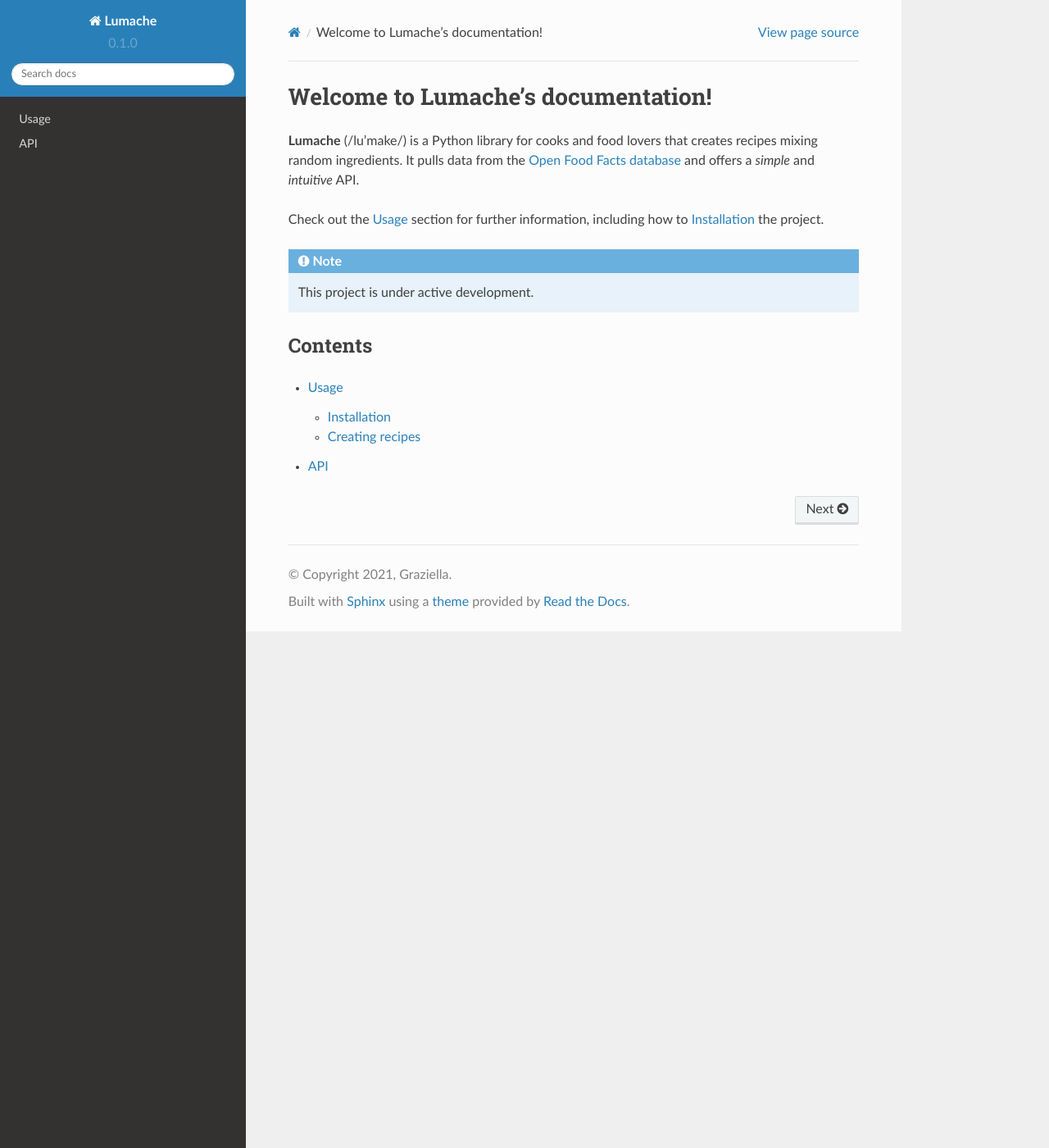
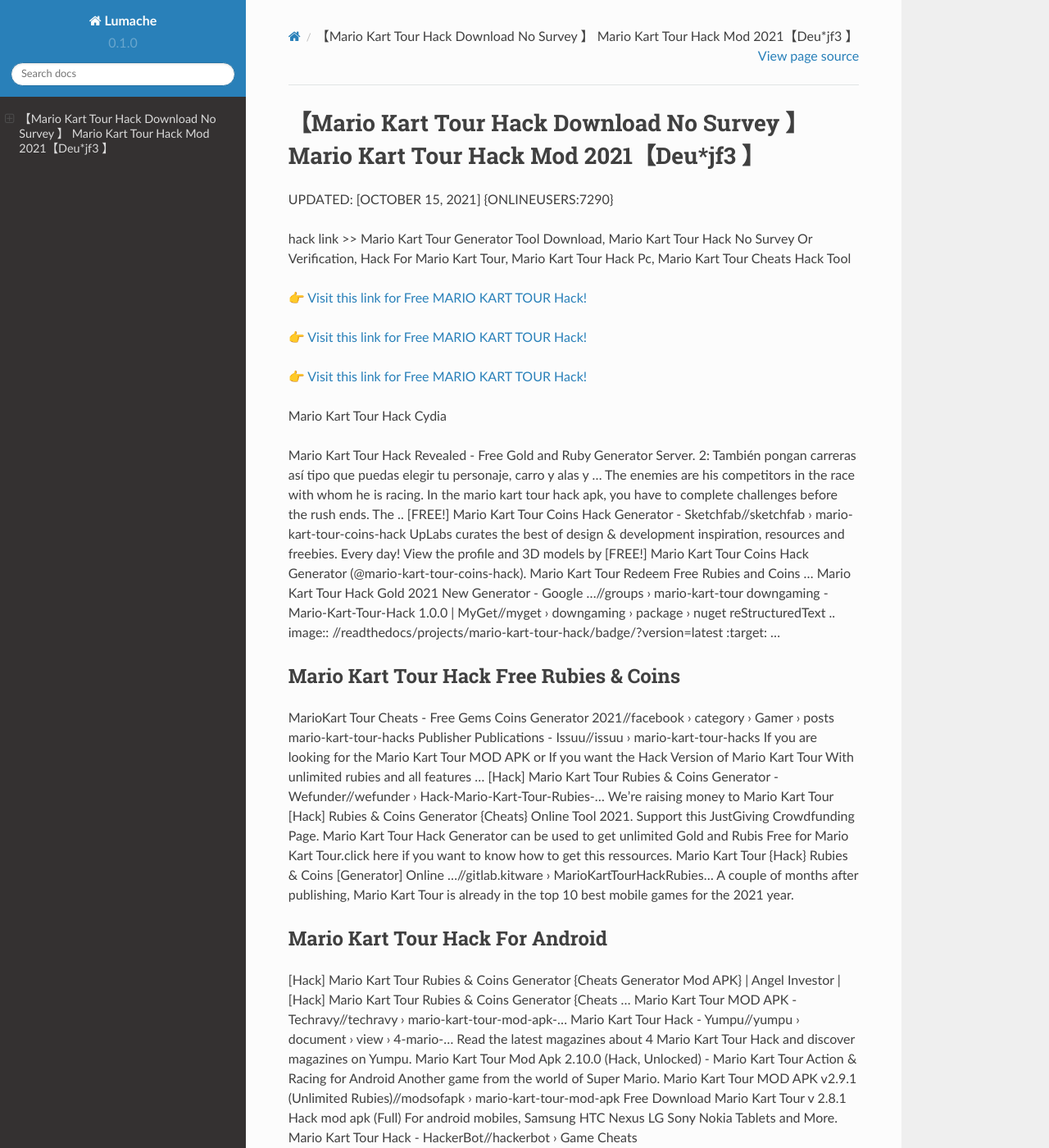
Before and after one commit to Eriknb/Mario89KartTour, a Sphinx documentation site: the page built from docs/source/index.rst, in a window 1280 px wide and 1400 px high. Shown: the whole window at 82% size. Built offline with Sphinx 7.4.7 and the Read the Docs theme 2.0.0, drawn with Linux system fonts in a browser that asks for light colours; some of the changed text lies outside the part shown.

Commit message:
Update index.rst

```diff
--- a/docs/source/index.rst
+++ b/docs/source/index.rst
@@ -1,22 +1,62 @@
-Welcome to Lumache's documentation!
-===================================
+【Mario Kart Tour Hack Download No Survey 】 Mario Kart Tour Hack Mod 2021【Deu*jf3 】
+==============================================================================
+UPDATED: [OCTOBER 15, 2021] {ONLINEUSERS:7290}
 
-**Lumache** (/lu'make/) is a Python library for cooks and food lovers
-that creates recipes mixing random ingredients.
-It pulls data from the `Open Food Facts database <https://world.openfoodfacts.org/>`_
-and offers a *simple* and *intuitive* API.
+hack link >> Mario Kart Tour Generator Tool Download, Mario Kart Tour Hack No Survey Or Verification, Hack For Mario Kart Tour, Mario Kart Tour Hack Pc, Mario Kart Tour Cheats Hack Tool
 
-Check out the :doc:`usage` section for further information, including
-how to :ref:`installation` the project.
+`👉 Visit this link for Free MARIO KART TOUR Hack! <https://redirekt.in/nlige>`_
 
-.. note::
+`👉 Visit this link for Free MARIO KART TOUR Hack! <https://redirekt.in/nlige>`_
 
-   This project is under active development.
+`👉 Visit this link for Free MARIO KART TOUR Hack! <https://redirekt.in/nlige>`_
 
-Contents
---------
+Mario Kart Tour Hack Cydia
 
-.. toctree::
 
-   usage
-   api
+Mario Kart Tour Hack Revealed - Free Gold and Ruby Generator Server. 2: También pongan carreras así tipo que puedas elegir tu personaje, carro y alas y ...
+The enemies are his competitors in the race with whom he is racing. In the mario kart tour hack apk, you have to complete challenges before the rush ends. The ..
+[FREE!] Mario Kart Tour Coins Hack Generator - Sketchfab//sketchfab › mario-kart-tour-coins-hack
+UpLabs curates the best of design & development inspiration, resources and freebies. Every day!
+View the profile and 3D models by [FREE!] Mario Kart Tour Coins Hack Generator (@mario-kart-tour-coins-hack). Mario Kart Tour Redeem Free Rubies and Coins ...
+Mario Kart Tour Hack Gold 2021 New Generator - Google ...//groups › mario-kart-tour
+downgaming - Mario-Kart-Tour-Hack 1.0.0 | MyGet//myget › downgaming › package › nuget
+reStructuredText .. image:: //readthedocs/projects/mario-kart-tour-hack/badge/?version=latest :target: ...
+
+********************************
+Mario Kart Tour Hack Free Rubies & Coins
+********************************
+
+MarioKart Tour Cheats - Free Gems Coins Generator 2021//facebook › category › Gamer › posts
+mario-kart-tour-hacks Publisher Publications - Issuu//issuu › mario-kart-tour-hacks
+If you are looking for the Mario Kart Tour MOD APK or If you want the Hack Version of Mario Kart Tour With unlimited rubies and all features ...
+[Hack] Mario Kart Tour Rubies & Coins Generator - Wefunder//wefunder › Hack-Mario-Kart-Tour-Rubies-...
+Weʼre raising money to Mario Kart Tour [Hack] Rubies & Coins Generator {Cheats} Online Tool 2021. Support this JustGiving Crowdfunding Page.
+Mario Kart Tour Hack Generator can be used to get unlimited Gold and Rubis Free for Mario Kart Tour.click here if you want to know how to get this ressources.
+Mario Kart Tour {Hack} Rubies & Coins [Generator] Online ...//gitlab.kitware › MarioKartTourHackRubies...
+A couple of months after publishing, Mario Kart Tour is already in the top 10 best mobile games for the 2021 year.
+
+***********************************
+Mario Kart Tour Hack For Android
+***********************************
+
+[Hack] Mario Kart Tour Rubies & Coins Generator {Cheats Generator Mod APK} | Angel Investor | [Hack] Mario Kart Tour Rubies & Coins Generator {Cheats ...
+Mario Kart Tour MOD APK - Techravy//techravy › mario-kart-tour-mod-apk-...
+Mario Kart Tour Hack - Yumpu//yumpu › document › view › 4-mario-...
+Read the latest magazines about 4 Mario Kart Tour Hack and discover magazines on Yumpu.
+Mario Kart Tour Mod Apk 2.10.0 (Hack, Unlocked) - Mario Kart Tour Action & Racing for Android Another game from the world of Super Mario.
+Mario Kart Tour MOD APK v2.9.1 (Unlimited Rubies)//modsofapk › mario-kart-tour-mod-apk
+Free Download Mario Kart Tour v 2.8.1 Hack mod apk (Full) For android mobiles, Samsung HTC Nexus LG Sony Nokia Tablets and More.
+Mario Kart Tour Hack - HackerBot//hackerbot › Game Cheats
+
+
+Tak1z:
+Mario Kart Tour Hack Without Verification
+Online Hack Mario Kart Tour
+Mario Kart Tour Hack No Survey Android
+Mario Kart Tour Hack Without Offer Or Human Verification
+Mario Kart Tour Android Hack
+Mario Kart Tour Hack No Survey
+Mario Kart Tour Hack Cheats
+Mario Kart Tour Hack Mobile
+Free Hack For Mario Kart Tour No Offers
+Hack Mario Kart Tour Android
```
